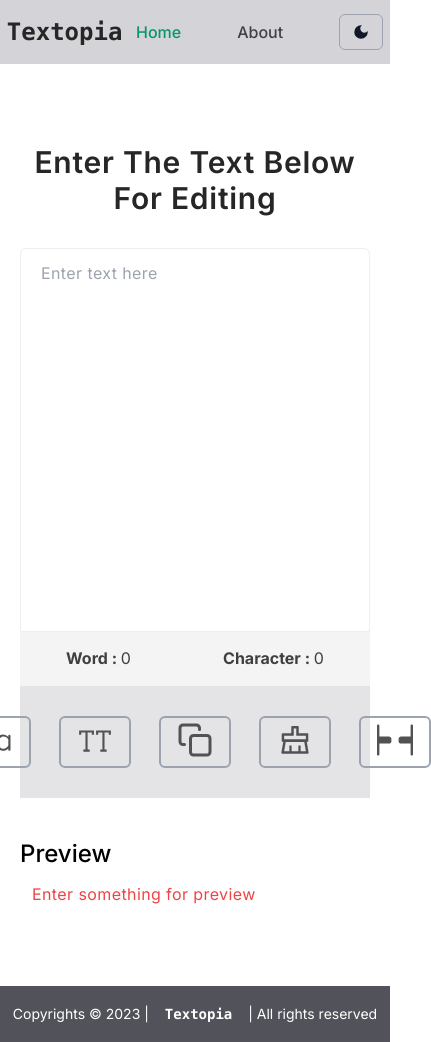
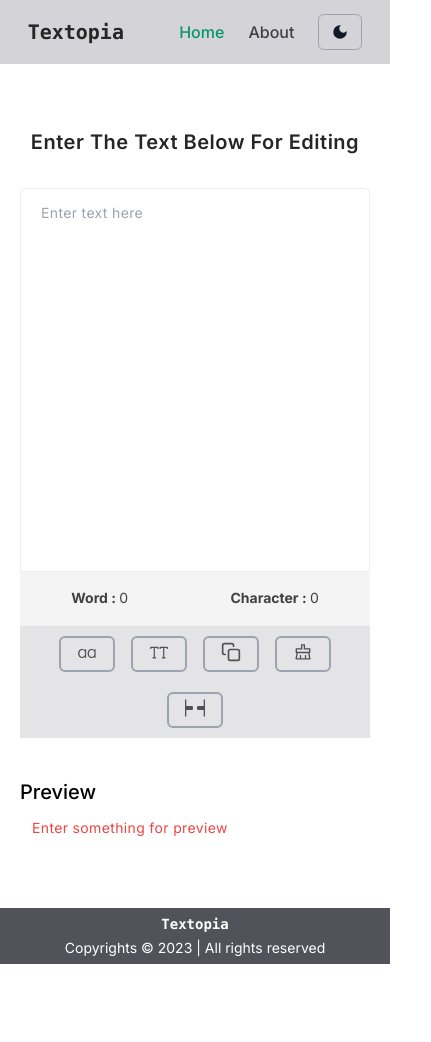
Before and after one commit to Kunwar-Pratap/Textopia-A-Text-Editor, a Next.js app: page / in a window 390 px wide. Shown: the whole page, 431 px wide, since content can reach past the window. After the commit the page ends 964 px from the top, so only its background shows below. Built offline with nearby package versions, Linux system fonts and the light colour scheme.

Commit message:
initial commit

```diff
--- a/next.config.js
+++ b/next.config.js
@@ -1,8 +1,5 @@
 /** @type {import('next').NextConfig} */
 const nextConfig = {
-    basePath: '/github-pages',
-    output: 'export',
-
 }
 
 module.exports = nextConfig
--- a/src/app/globals.css
+++ b/src/app/globals.css
@@ -18,3 +18,17 @@
     height: 100%;
     width: inherit;
 }
+
+@media screen and (max-width: 640px) {
+    .swiper {
+            width: 300px;
+            height: 310px;
+        }
+}
+
+@media screen and (min-width: 640px) {
+    .swiper {
+            width: 450px;
+            height: 460px;
+        }
+}
--- a/src/components/Alert.tsx
+++ b/src/components/Alert.tsx
@@ -18,7 +18,7 @@ const Alert: React.FC<TProps> = ({ type, msg }) => {
     const { alert } = useContext(AlertContext);
 
     return (
-        alert && <div className="h-12 px-3 text-base text-emerald-800 rounded-lg bg-emerald-200 dark:bg-violet-950 dark:text-violet-400 relative flex items-center" role="alert">
+        alert && <div className="h-12 px-3 md:text-base text-sm text-emerald-800 bg-emerald-200 dark:bg-violet-950 dark:text-violet-400 relative flex items-center" role="alert">
             <strong className="pr-2">{capitalize(alert.type)}&nbsp;:</strong> {capitalize(alert.msg)}
         </div>
     )
--- a/src/components/Footer.tsx
+++ b/src/components/Footer.tsx
@@ -5,8 +5,9 @@ const Footer = () => {
     const thisYear = getYear.getFullYear();
 
     return (
-        <footer className='h-14 bg-zinc-600 flex justify-center items-center dark:bg-stone-950'>
-            <span className='text-sm text-white'>Copyrights &copy; {thisYear} | <span className='font-mono font-semibold px-3'>Textopia</span> | All rights reserved</span>
+        <footer className='h-14 bg-zinc-600 md:flex-row flex-col flex justify-center items-center dark:bg-stone-950'>
+            <span className='text-sm text-white order-2'>Copyrights &copy; {thisYear} | All rights reserved</span>
+            <span className='text-sm text-white font-mono font-semibold md:px-3 order-1 mb-1 md:mb-0'>Textopia</span>
         </footer>
     )
 }
--- a/src/components/Layout.tsx
+++ b/src/components/Layout.tsx
@@ -7,8 +7,8 @@ type TProps = {
 
 const Layout : React.FC<TProps> = ({ mainHeading, children }) => {
     return (
-        <div className='mx-auto max-w-6xl min-h-screen py-20 px-5'>
-            <h1 className='text-3xl text-center mb-8 text-neutral-800 dark:text-violet-500 tracking-wide font-semibold capitalize'>{mainHeading}</h1>
+        <div className='mx-auto max-w-6xl min-h-screen md:py-20 py-16 px-5'>
+            <h1 className='lg:text-3xl md:text-2xl text-xl text-center mb-8 text-neutral-800 dark:text-violet-500 tracking-wide font-semibold capitalize'>{mainHeading}</h1>
             {children}
         </div>
     )
--- a/src/components/Navbar.tsx
+++ b/src/components/Navbar.tsx
@@ -30,10 +30,10 @@ const Navbar = () => {
     return (
         <>
             <nav className='h-16 bg-zinc-300 dark:bg-stone-800 flex justify-around items-center sticky top-0 left-0 z-50'>
-                <div className='text-2xl font-bold text-neutral-800 dark:text-white font-mono'>
+                <div className='md:text-2xl text-xl font-bold text-neutral-800 dark:text-white font-mono'>
                     <Link href='/'>Textopia</Link>
                 </div>
-                <ul className='flex gap-14 items-center'>
+                <ul className='flex md:gap-14 gap-6 items-center'>
                     {links.map((link) => {
                         return (
                             <li key={link.id} className={`text-base font-medium capitalize ${(pathname === link.url) ? "text-emerald-600 dark:text-violet-600" : "text-neutral-700 dark:text-white hover:text-emerald-400 dark:hover:text-violet-400"}`}>
--- a/src/components/TextEditor.tsx
+++ b/src/components/TextEditor.tsx
@@ -52,21 +52,24 @@ const TextEditor = () => {
 
     return (
         <div >
-            <textarea className='w-full h-96 border border-zinc-300 dark:border-stone-600 border-opacity-40 resize-none py-3 px-5 text-base text-neutral-600 tracking-wide leading-6 rounded-tl-md rounded-tr-md outline-none dark:bg-transparent dark:text-gray-200' placeholder='Enter text here' value={text} onChange={handleTextChange}></textarea>
+            <textarea className='w-full h-96 border border-zinc-300 dark:border-stone-600 border-opacity-40 resize-none py-3 px-5 md:text-base text-sm break-words text-neutral-600 tracking-wide leading-6 rounded-tl-md rounded-tr-md outline-none dark:bg-transparent dark:text-gray-200' placeholder='Enter text here' value={text} onChange={handleTextChange}></textarea>
             <div className='flex justify-around h-14  items-center -mt-2 bg-zinc-100 dark:bg-stone-600'>
-                <span className="words capitalize text-neutral-700 dark:text-gray-200"><strong>{((text.split(/\s+/).filter((e) => { return e.length !== 0 }).length) > 1 ? "words : " : "word : ")}</strong> {text.split(/\s+/).filter((e) => { return e.length !== 0 }).length} </span>
-                <span className="characters capitalize text-neutral-700 dark:text-gray-200"><strong>{((text.replace(/\s/g, '')).length > 1 ? "characters : " : "character : ")}</strong> {(text.replace(/\s/g, '')).length}</span>
+                <span className="words capitalize text-neutral-700 dark:text-gray-200 text-sm md:text-base"><strong>{((text.split(/\s+/).filter((e) => { return e.length !== 0 }).length) > 1 ? "words : " : "word : ")}</strong> {text.split(/\s+/).filter((e) => { return e.length !== 0 }).length} </span>
+                <span className="characters capitalize text-neutral-700 dark:text-gray-200 text-sm md:text-base"><strong>{((text.replace(/\s/g, '')).length > 1 ? "characters : " : "character : ")}</strong> {(text.replace(/\s/g, '')).length}</span>
             </div>
-            <div className="buttons flex gap-7 h-28 items-center justify-center bg-zinc-200 dark:bg-stone-700">
-                <button disabled={text.length === 0} className='border-2 px-4 pt-1 pb-2 rounded-md border-gray-400 hover:bg-emerald-300 hover:border-emerald-400 dark:border-opacity-50 dark:hover:bg-violet-500 dark:hover:border-violet-600' title='Lowercase' onClick={textToLowercase}><RxLetterCaseLowercase className='text-4xl text-neutral-600 dark:text-gray-100' /></button>
-                <button disabled={text.length === 0} className='border-2 px-4 pt-1 pb-2 rounded-md border-gray-400 hover:bg-emerald-300 hover:border-emerald-400 dark:border-opacity-50 dark:hover:bg-violet-500 dark:hover:border-violet-600' title='Uppercase' onClick={textToUppercase}><TfiUppercase className='text-4xl text-neutral-600 dark:text-gray-100' /></button>
-                <button disabled={text.length === 0} className='border-2 px-4 pt-1 pb-2 rounded-md border-gray-400 hover:bg-emerald-300 hover:border-emerald-400 dark:border-opacity-50 dark:hover:bg-violet-500 dark:hover:border-violet-600' title='Copy To Clipboard' onClick={textCopyToClipboard}><FiCopy className='text-4xl text-neutral-600 dark:text-gray-100' /></button>
-                <button disabled={text.length === 0} className='border-2 px-4 pt-1 pb-2 rounded-md border-gray-400 hover:bg-emerald-300 hover:border-emerald-400 dark:border-opacity-50 dark:hover:bg-violet-500 dark:hover:border-violet-600' title='Clear Text' onClick={textClear}><AiOutlineClear className='text-4xl text-neutral-600 dark:text-gray-100' /></button>
-                <button disabled={text.length === 0} className='border-2 px-4 pt-1 pb-2 rounded-md border-gray-400 hover:bg-emerald-300 hover:border-emerald-400 dark:border-opacity-50 dark:hover:bg-violet-500 dark:hover:border-violet-600' title='Remove White-Spaces' onClick={removeWhiteSpace}><RxSpaceBetweenHorizontally className='text-4xl text-neutral-600 dark:text-gray-100' /></button>
+            <div className="buttons flex md:gap-7 p-2 md:p-0 gap-4 h-28 items-center justify-center bg-zinc-200 dark:bg-stone-700 flex-wrap">
+                <button disabled={text.length === 0} className='border-2 px-4 pt-1 pb-2 rounded-md border-gray-400 hover:bg-emerald-300 hover:border-emerald-400 dark:border-opacity-50 dark:hover:bg-violet-500 dark:hover:border-violet-600' title='Lowercase' onClick={textToLowercase}><RxLetterCaseLowercase className='lg:text-4xl md:text-3xl text-xl text-neutral-600 dark:text-gray-100' /></button>
+                <button disabled={text.length === 0} className='border-2 px-4 pt-1 pb-2 rounded-md border-gray-400 hover:bg-emerald-300 hover:border-emerald-400 dark:border-opacity-50 dark:hover:bg-violet-500 dark:hover:border-violet-600' title='Uppercase' onClick={textToUppercase}><TfiUppercase className='lg:text-4xl md:text-3xl text-xl text-neutral-600 dark:text-gray-100' /></button>
+                <button disabled={text.length === 0} className='border-2 px-4 pt-1 pb-2 rounded-md border-gray-400 hover:bg-emerald-300 hover:border-emerald-400 dark:border-opacity-50 dark:hover:bg-violet-500 dark:hover:border-violet-600' title='Copy To Clipboard' onClick={textCopyToClipboard}><FiCopy className='lg:text-4xl md:text-3xl text-xl text-neutral-600 dark:text-gray-100' /></button>
+                <button disabled={text.length === 0} className='border-2 px-4 pt-1 pb-2 rounded-md border-gray-400 hover:bg-emerald-300 hover:border-emerald-400 dark:border-opacity-50 dark:hover:bg-violet-500 dark:hover:border-violet-600' title='Clear Text' onClick={textClear}><AiOutlineClear className='lg:text-4xl md:text-3xl text-xl text-neutral-600 dark:text-gray-100' /></button>
+                <button disabled={text.length === 0} className='border-2 px-4 pt-1 pb-2 rounded-md border-gray-400 hover:bg-emerald-300 hover:border-emerald-400 dark:border-opacity-50 dark:hover:bg-violet-500 dark:hover:border-violet-600' title='Remove White-Spaces' onClick={removeWhiteSpace}><RxSpaceBetweenHorizontally className='lg:text-4xl md:text-3xl text-xl text-neutral-600 dark:text-gray-100' /></button>
             </div>
-            <div className="mt-10">
-                <h2 className='text-2xl font-medium mb-3 dark:text-gray-100'>Preview</h2>
-                {text.length > 0 ? <p className='text-base text-neutral-600 px-3 leading-8 tracking-wide text-justify first-letter:text-2xl dark:text-gray-300'>{text}</p> : <p className='text-base text-red-500 dark:text-red-400 px-3 tracking-wide'>Enter something for preview</p>}
+            <div className="mt-10 break-words">
+                <div className='flex justify-between items-center mb-3'>
+                    <h2 className='md:text-2xl text-xl font-medium dark:text-gray-100'>Preview</h2>
+                    {text.length > 0 && <span className='text-neutral-700 dark:text-gray-100 text-sm md:text-base'><strong className='dark:text-violet-300'>{parseFloat((0.008 * text.split(" ").length).toFixed(3))}</strong>  {(parseFloat((0.008 * text.split(" ").length).toFixed(3))) > 1 ? "Minutes" : "Minute"}  for read</span>}
+                </div>
+                {text.length > 0 ? <p className='md:text-base text-sm text-neutral-600 px-3 leading-8 tracking-wide text-justify first-letter:text-2xl dark:text-gray-300'>{text}</p> : <p className='md:text-base text-sm text-red-500 dark:text-red-400 px-3 tracking-wide'>Enter something for preview</p>}
             </div>
         </div>
     )
```
Also changed, not shown: src/app/about/page.tsx (+7 -7 lines), 2 other files (tests, documents, lock files or other folders).
